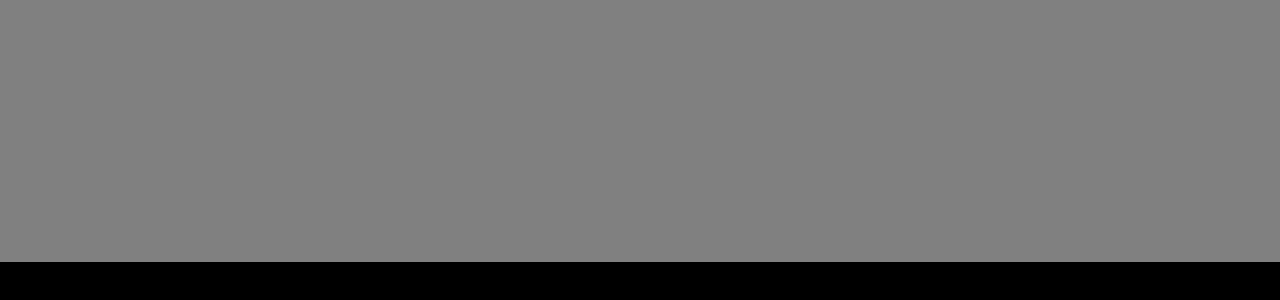
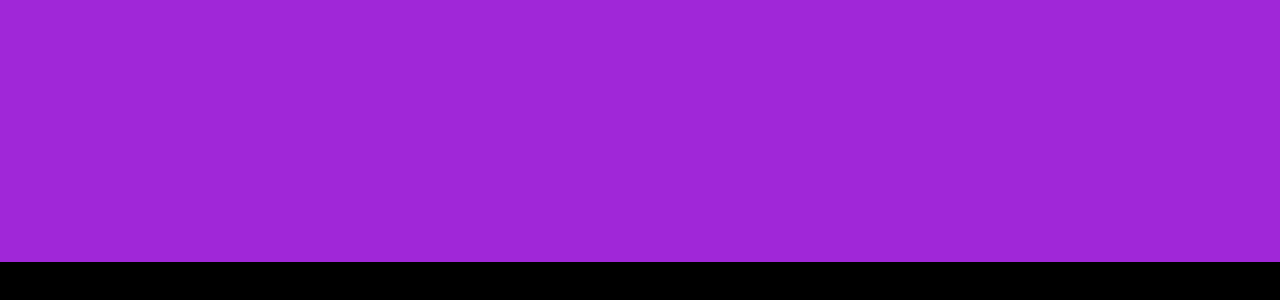
Before and after one commit to Schm1t7/netflix, a plain HTML site: page index.html in a window 1280 px wide. Shown: the part 438-738 px from the top of the page. Drawn offline with Linux system fonts and the light colour scheme.

Commit message:
Add files via upload

```diff
--- a/index.html
+++ b/index.html
@@ -10,7 +10,7 @@
             margin: 0;
         }
         #seção1{
-            background-color: gray;
+            background-color: rgb(160, 39, 216);
             background-size: cover;
             height: 700px;
             width: 100%;
```
